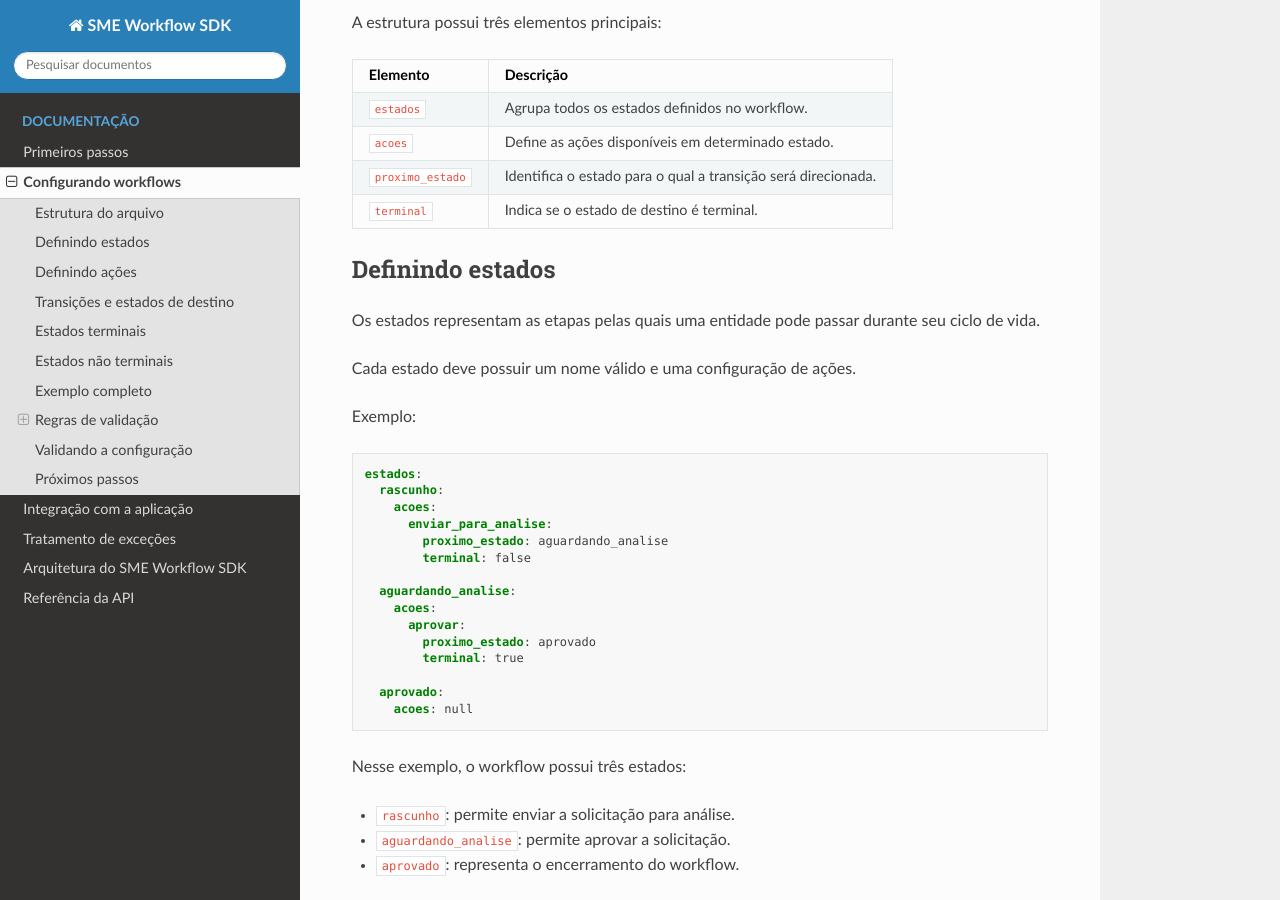
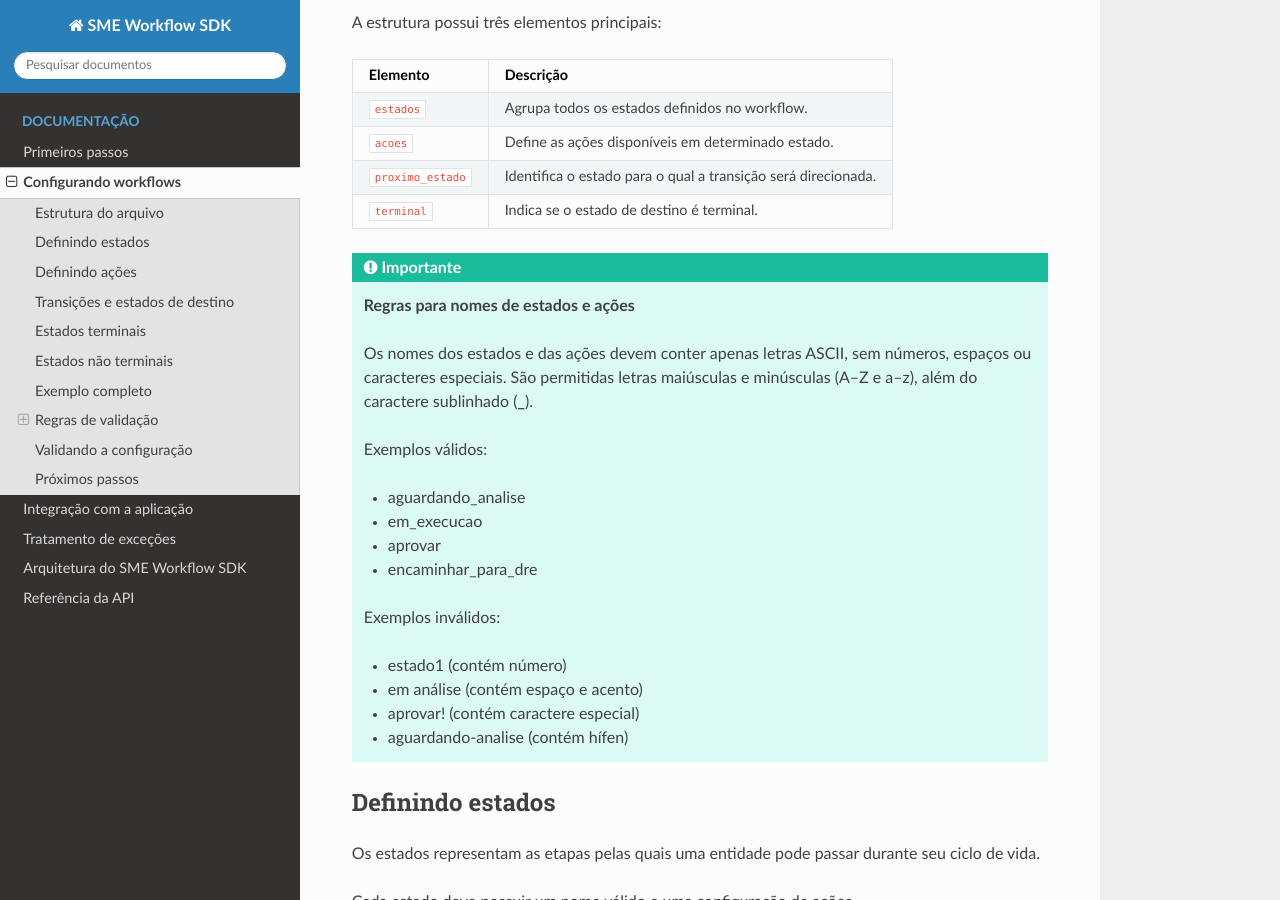
Before and after one commit to prefeiturasp/SME-Workflow-SDK, a Sphinx documentation site: the page built from docs/configurando_workflow.md, in a window 1280 px wide and 900 px high, scrolled down 645 px. Built offline with Sphinx 7.4.7 and the Read the Docs theme 3.1.0, drawn with Linux system fonts in a browser that asks for light colours.

Commit message:
docs(159194): adiciona regras para nomes de estados e ações na documentação de configuração de workflows para maior clareza

````diff
--- a/docs/configurando_workflow.md
+++ b/docs/configurando_workflow.md
@@ -27,6 +27,25 @@ A estrutura possui três elementos principais:
 | `acoes` | Define as ações disponíveis em determinado estado. |
 | `proximo_estado` | Identifica o estado para o qual a transição será direcionada. |
 | `terminal` | Indica se o estado de destino é terminal. |
+
+```{important}
+**Regras para nomes de estados e ações**
+
+Os nomes dos estados e das ações devem conter apenas letras ASCII, sem números, espaços ou caracteres especiais.
+São permitidas letras maiúsculas e minúsculas (A–Z e a–z), além do caractere sublinhado (**_**).
+
+Exemplos válidos:
+- aguardando_analise
+- em_execucao
+- aprovar
+- encaminhar_para_dre
+
+Exemplos inválidos:
+- estado1 (contém número)
+- em análise (contém espaço e acento)
+- aprovar! (contém caractere especial)
+- aguardando-analise (contém hífen)
+```
 
 ## Definindo estados
 
````
